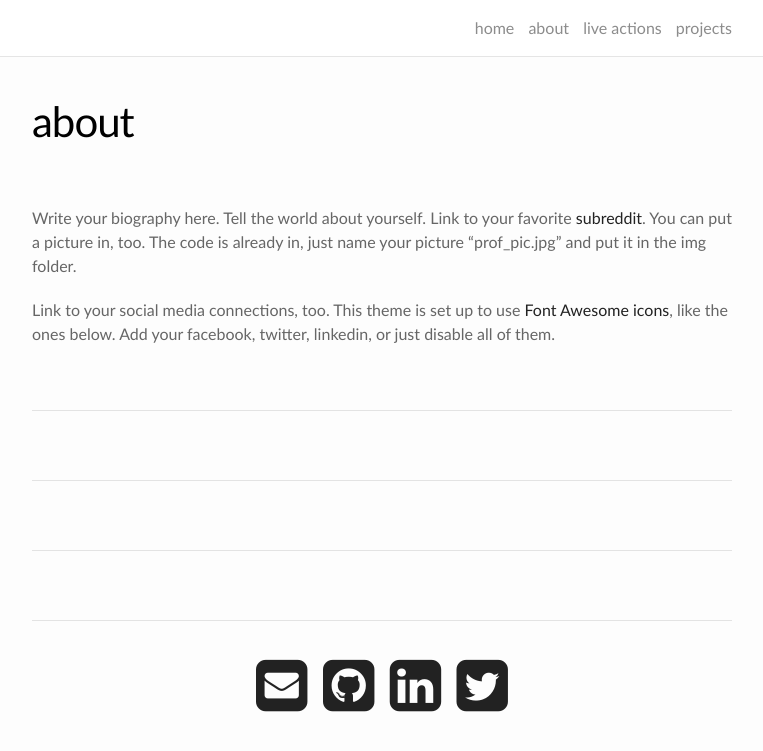
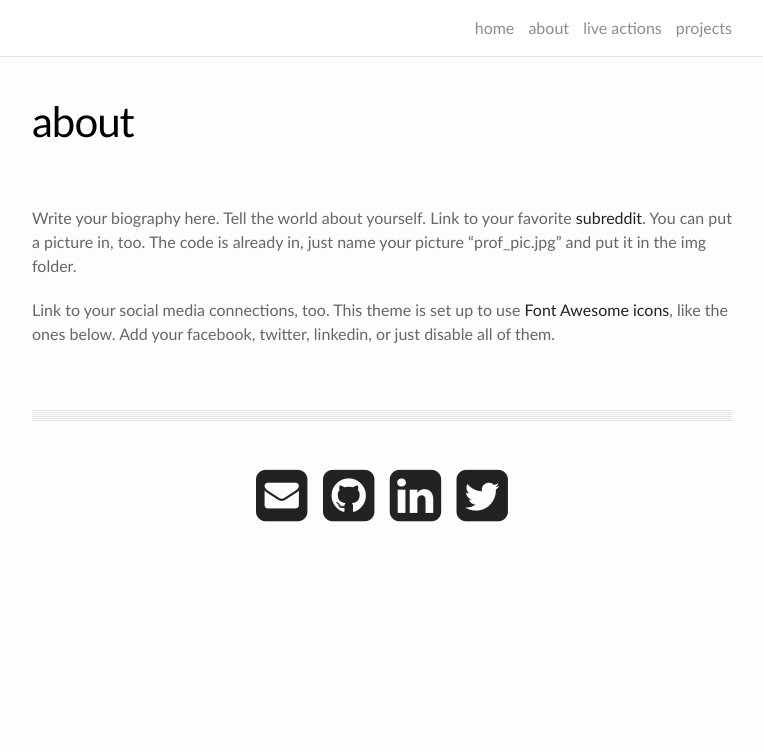
Before and after one commit to martindisley/martindisley.github.io, a Jekyll site: the page built from about.md, in a window 1280 px wide. Shown: the top 751 px of the page, without its empty margins (258-1021 px from the left). Built offline with Jekyll 4.4.1, drawn with Linux system fonts in a browser that asks for light colours; nearby versions of some CDN libraries.

Commit message:
about edit 02

```diff
--- a/about.md
+++ b/about.md
@@ -14,16 +14,13 @@ Link to your social media connections, too. This theme is set up to use <a href=
 
 <br/>
 <hr/>
-<br/>
-<br/>
+<hr/>
+<hr/>
+<hr/>
+<hr/>
 <hr/>
 <br/>
-<br/>
-<hr/>
-<br/>
-<br/>
-<hr/>
-<br/>
+
 <span class="contacticon center">
 	<a href="mailto:martin_disley@icloud.com"><i class="fa fa-envelope-square"></i></a>
 	<a href="https://github.com/martindisley" target="_blank"><i class="fa fa-github-square"></i></a>
```
